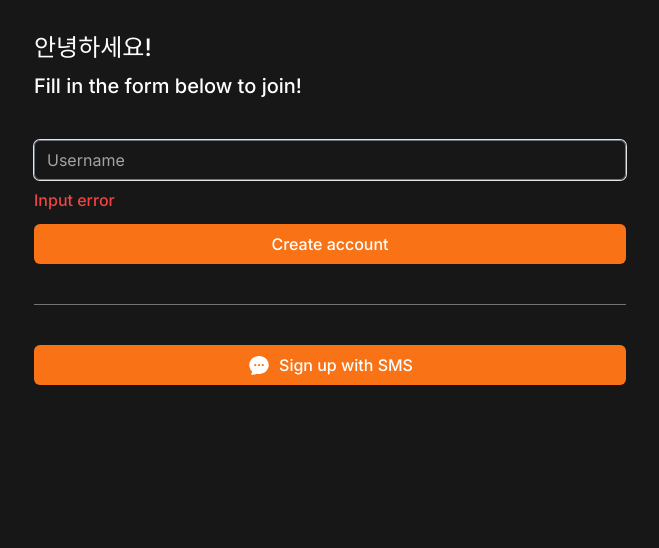
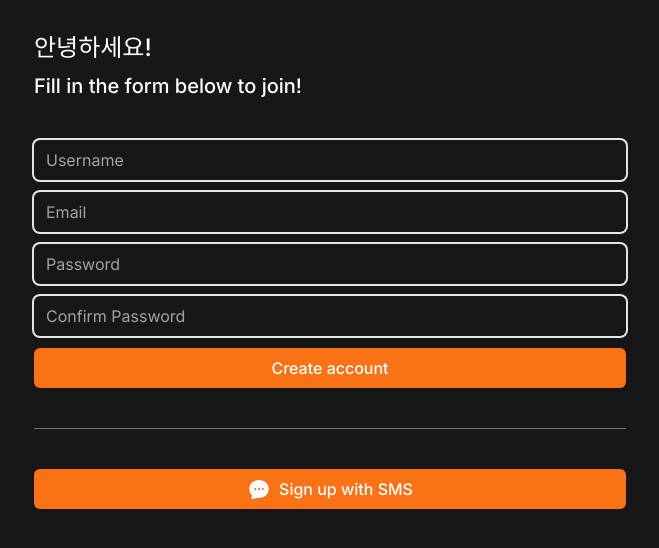
Before and after one commit to als982001/practice-carrot-market, a Next.js app: page /create-account in a window 1280 px wide. Shown: the top 548 px of the page, without its empty margins (310-969 px from the left). Built offline with nearby package versions, Linux system fonts and the light colour scheme.

Commit message:
공용 컴포넌트로 인풋, 버튼 분리

```diff
--- a/app/create-account/page.tsx
+++ b/app/create-account/page.tsx
@@ -1,5 +1,6 @@
-import Link from "next/link";
-import { ChatBubbleOvalLeftEllipsisIcon } from "@heroicons/react/24/solid";
+import FormInput from "@/components/FormInput";
+import FormButton from "@/components/FormButton";
+import SocialLogin from "@/components/SocialLogin";
 
 export default function CreateAccount() {
   return (
@@ -9,29 +10,23 @@ export default function CreateAccount() {
         <h2 className="text-xl">Fill in the form below to join!</h2>
       </div>
       <form className="flex flex-col gap-3">
-        <div className="flex flex-col gap-2">
-          <input
-            className="bg-transparent rounded-md w-full h-10 focus:outline-none ring-1 focus:ring-2 ring-neutral-200 focus:ring-orange-500 before-none placeholder:text-neutral-400"
-            type="text"
-            placeholder="Username"
-            required
-          />
-          <span className="text-red-500 font-medium">Input error</span>
-        </div>
-        <button className="primary-btn h-10">Create account</button>
+        <FormInput type="text" placeholder="Username" required errors={[]} />
+        <FormInput type="email" placeholder="Email" required errors={[]} />
+        <FormInput
+          type="password"
+          placeholder="Password"
+          required
+          errors={[]}
+        />
+        <FormInput
+          type="password"
+          placeholder="Confirm Password"
+          required
+          errors={[]}
+        />
+        <FormButton loading={false} text="Create account" />
       </form>
-      <div className="w-full h-px bg-neutral-500" />
-      <div>
-        <Link
-          className="primary-btn flex h-10 items-center justify-center gap-2"
-          href="/sms"
-        >
-          <span>
-            <ChatBubbleOvalLeftEllipsisIcon className="h-6 w-6" />
-          </span>
-          <span>Sign up with SMS</span>
-        </Link>
-      </div>
+      <SocialLogin />
     </div>
   );
 }
--- /dev/null
+++ b/components/FormButton.tsx
@@ -0,0 +1,15 @@
+interface FormButtonProps {
+  loading: boolean;
+  text: string;
+}
+
+export default function FormButton({ loading, text }: FormButtonProps) {
+  return (
+    <button
+      disabled={loading}
+      className="primary-btn h-10 disabled:bg-neutral-400 disabled:text-neutral-300 disabled:cursor-not-allowed"
+    >
+      {loading ? "로딩 중" : text}
+    </button>
+  );
+}
--- /dev/null
+++ b/components/FormInput.tsx
@@ -0,0 +1,29 @@
+interface FormInputProps {
+  type: string;
+  placeholder: string;
+  required: boolean;
+  errors: string[];
+}
+
+export default function FormInput({
+  type,
+  placeholder,
+  required,
+  errors,
+}: FormInputProps) {
+  return (
+    <div className="flex flex-col gap-2">
+      <input
+        className="bg-transparent rounded-md w-full h-10 focus:outline-none ring-2 focus:ring-4 transition ring-neutral-200 focus:ring-orange-500 border-none placeholder:text-neutral-400"
+        type={type}
+        placeholder={placeholder}
+        required={required}
+      />
+      {errors.map((error) => (
+        <span key={error} className="text-red-500 font-medium">
+          {error}
+        </span>
+      ))}
+    </div>
+  );
+}
--- /dev/null
+++ b/components/SocialLogin.tsx
@@ -0,0 +1,21 @@
+import Link from "next/link";
+import { ChatBubbleOvalLeftEllipsisIcon } from "@heroicons/react/24/solid";
+
+export default function SocialLogin() {
+  return (
+    <>
+      <div className="w-full h-px bg-neutral-500" />
+      <div>
+        <Link
+          className="primary-btn flex h-10 items-center justify-center gap-2"
+          href="/sms"
+        >
+          <span>
+            <ChatBubbleOvalLeftEllipsisIcon className="h-6 w-6" />
+          </span>
+          <span>Sign up with SMS</span>
+        </Link>
+      </div>
+    </>
+  );
+}
```
